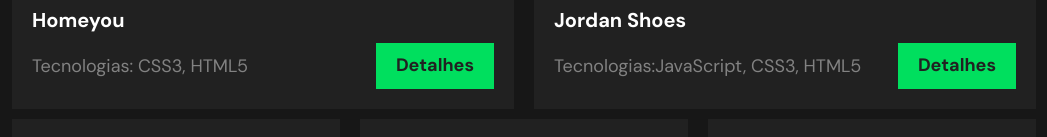
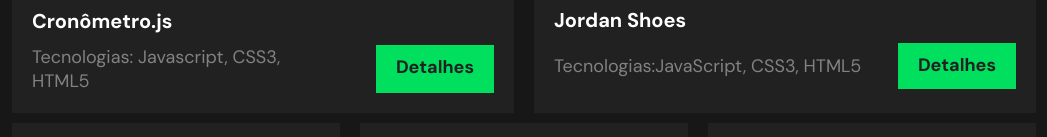
Before and after one commit to RyuuDev-12/Portfolio-v1.3, a plain HTML site: page index.html in a window 1280 px wide. Shown: the part 1370-1507 px from the top of the page, without its empty margins (116-1163 px from the left). Drawn offline with Linux system fonts and the light colour scheme.

Commit message:
Update index.html

```diff
--- a/index.html
+++ b/index.html
@@ -73,9 +73,9 @@
                 <div class="project-card">
                     <img src="tumbnails/Capturar.PNG" alt="">
                     <div>
-                        <h5>Homeyou</h5>
-                        <p>Tecnologias: CSS3, HTML5</p>
-                        <a class="details" href="sites/Projetos/Desafio25/intro.html">Detalhes</a>
+                        <h5>Cronômetro.js</h5>
+                        <p>Tecnologias: Javascript, CSS3, HTML5</p>
+                        <a class="details" href="sites/Projetos/cronometro/intro.html">Detalhes</a>
                     </div>
                 </div>
                 <div class="project-card">
```
